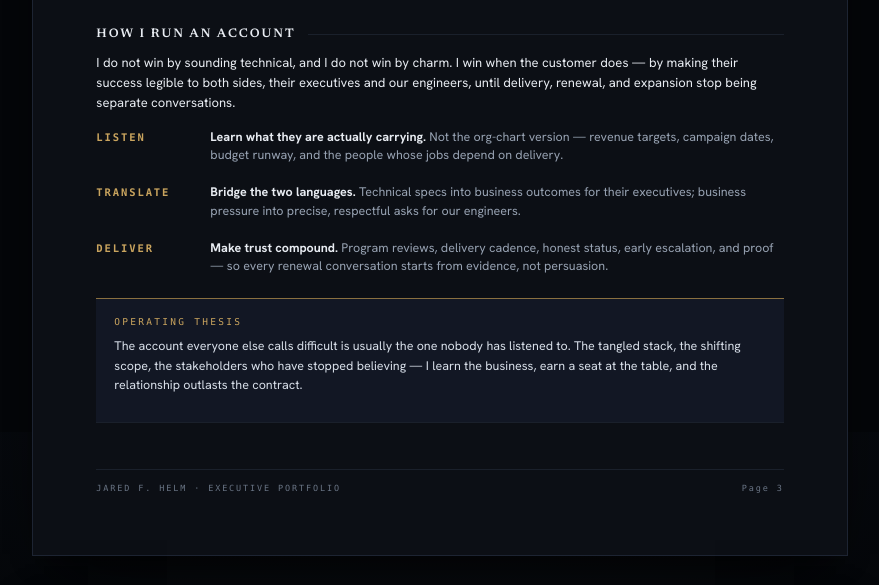
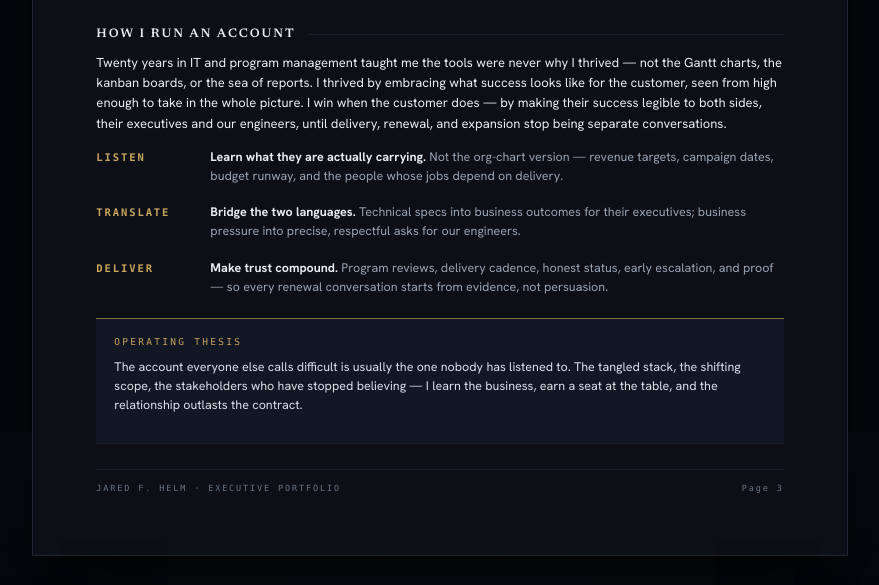
Before and after one commit to jaredfhelm/myresume, a plain HTML site: page index.html in a window 1280 px wide. Shown: the part 2768-3353 px from the top of the page, without its empty margins (200-1079 px from the left). Drawn offline with Linux system fonts and the light colour scheme.

Commit message:
How I Run an Account: twenty-years thesis — customer success over tooling, big-picture altitude
Co-Authored-By: Claude Fable 5 <noreply@anthropic.com>

```diff
--- a/index.html
+++ b/index.html
@@ -416,7 +416,7 @@
       </ul>
 
       <div class="h3">How I Run an Account</div>
-      <p>I do not win by sounding technical, and I do not win by charm. I win when the customer does — by making their success legible to both sides, their executives and our engineers, until delivery, renewal, and expansion stop being separate conversations.</p>
+      <p>Twenty years in IT and program management taught me the tools were never why I thrived — not the Gantt charts, the kanban boards, or the sea of reports. I thrived by embracing what success looks like for the customer, seen from high enough to take in the whole picture. I win when the customer does — by making their success legible to both sides, their executives and our engineers, until delivery, renewal, and expansion stop being separate conversations.</p>
       <div class="proc">
         <div class="step">LISTEN</div>
         <div class="what"><b>Learn what they are actually carrying.</b> <span>Not the org-chart version — revenue targets, campaign dates, budget runway, and the people whose jobs depend on delivery.</span></div>
```
Also changed, not shown: 2 other files.
